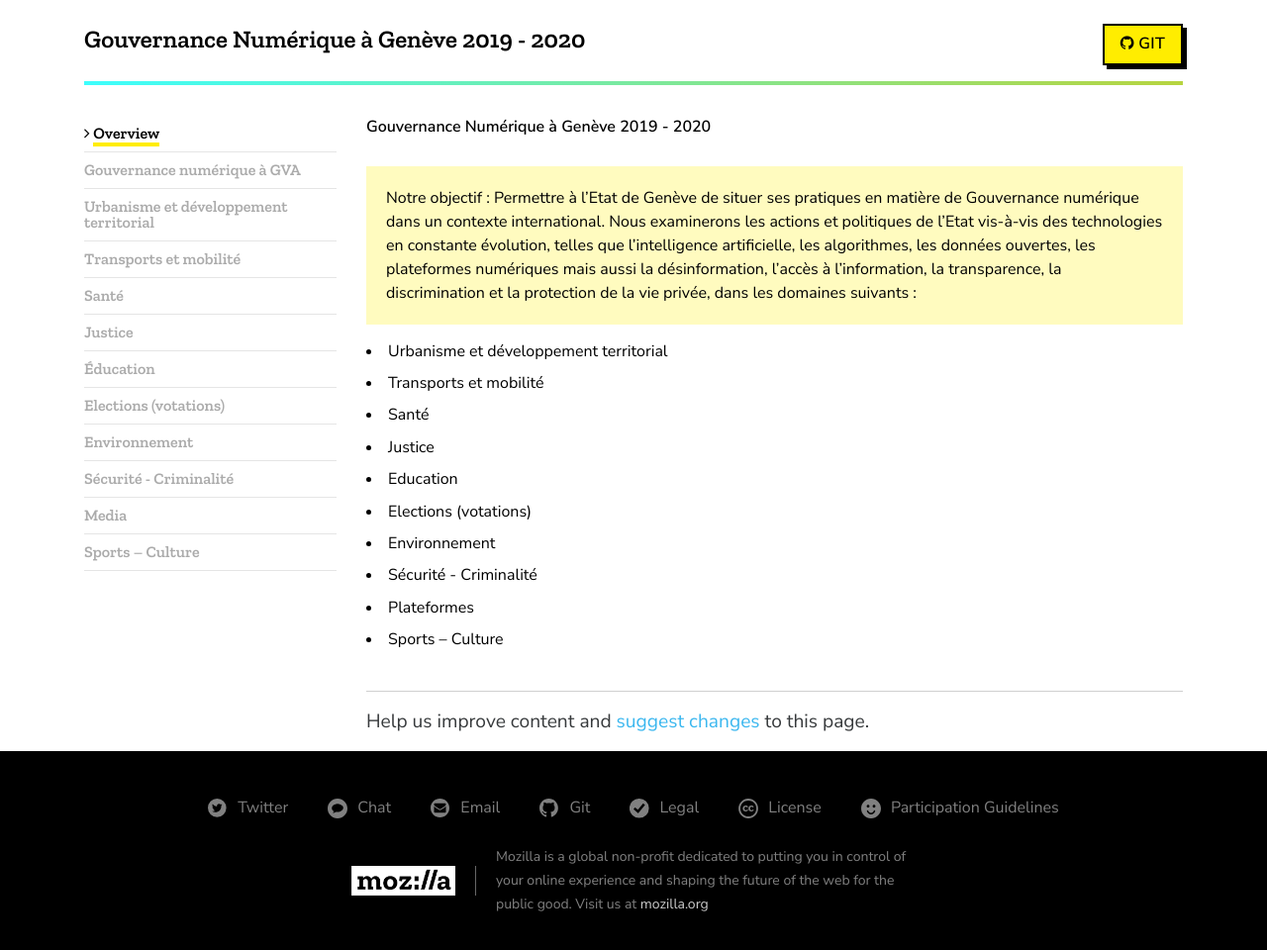
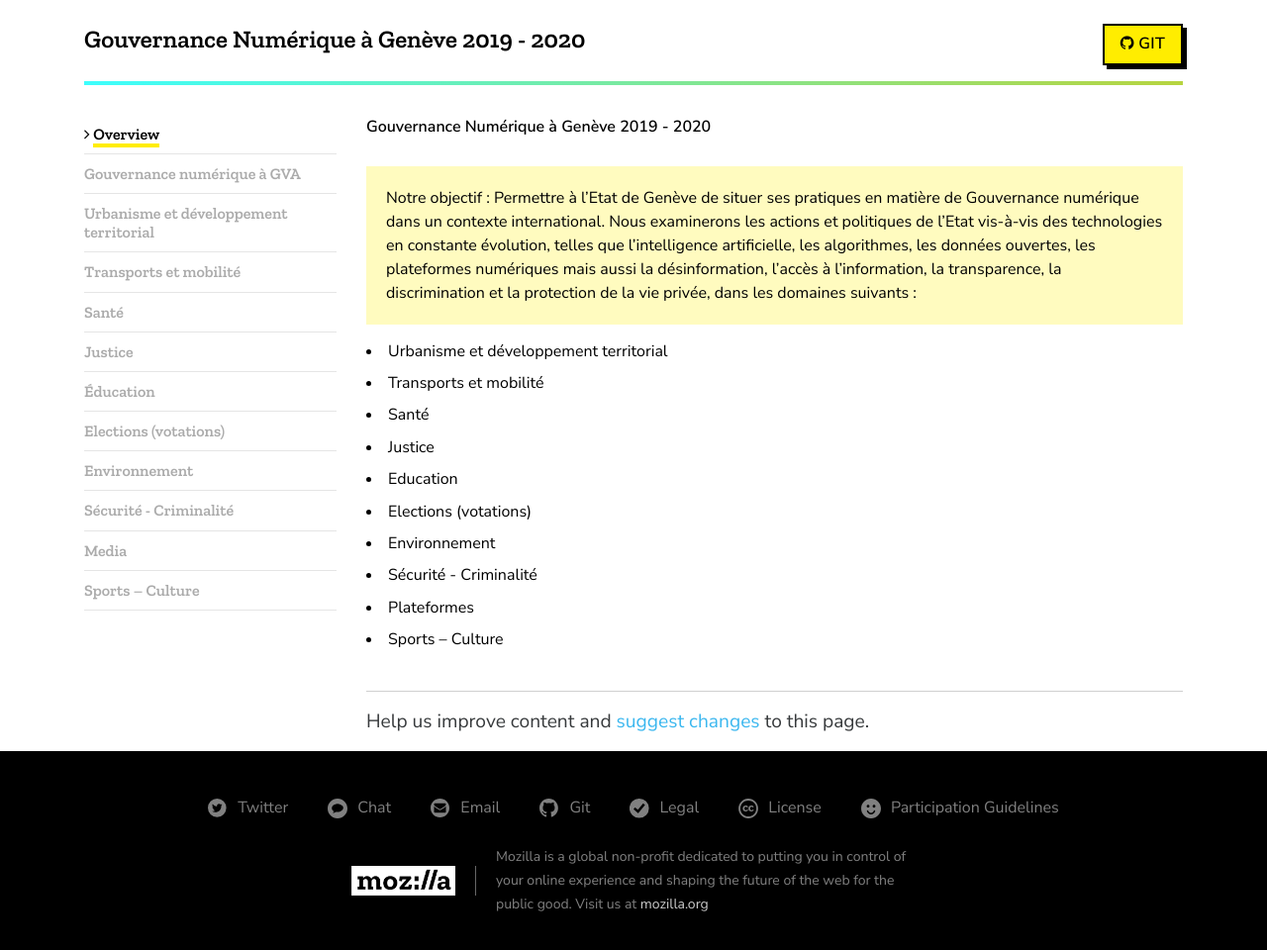
Before and after one commit to FrankTheodoloz/wikitest, a Jekyll site: the page built from index.md, in a window 1280 px wide and 971 px high. Shown: the top 960 px of the window at 99% size. Built offline with Jekyll 4.4.1, drawn with Linux system fonts in a browser that asks for light colours.

Commit message:
meilleur css

```diff
--- a/css/main.css
+++ b/css/main.css
@@ -855,3 +855,7 @@ video {
 .sidebar-subitems a {
   display: inline;
 }
+
+.sidebar a {
+  line-height: 1.2;
+}
```
